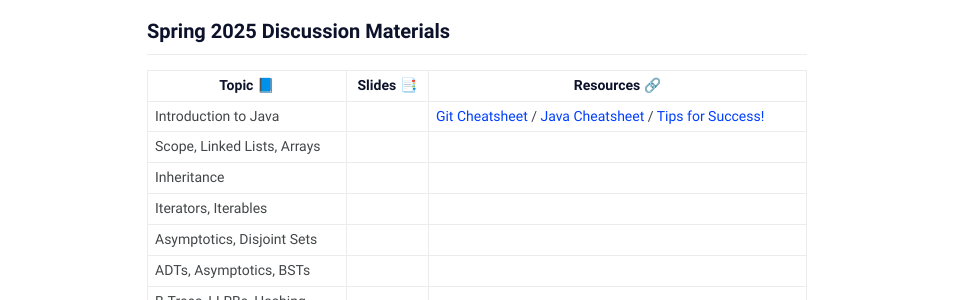
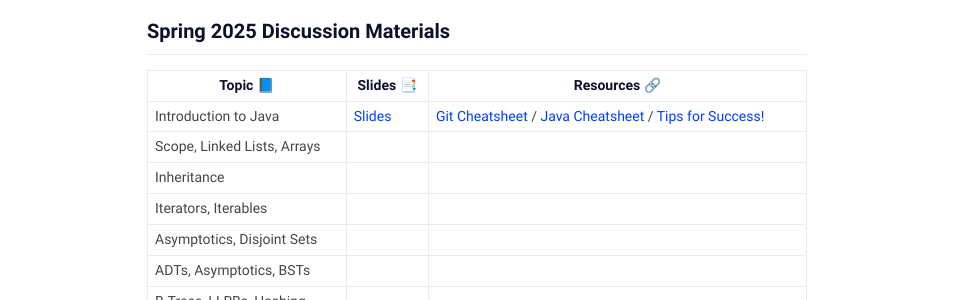
Before and after one commit to stellakaval/stellakaval.github.io, a Jekyll site: the page built from teaching.md, in a window 1280 px wide and 900 px high. Shown: the part 163-463 px from the top of the window, without its empty margins (163-1116 px from the left). Built offline with Jekyll 4.4.1, drawn with Linux system fonts in a browser that asks for light colours.

Commit message:
disc 1 link

```diff
--- a/teaching.md
+++ b/teaching.md
@@ -11,7 +11,7 @@ comments: false
 
 | Topic 📘                    | Slides 📑          | Resources 🔗                                                                      |
 | --------------------------- | ----------------- | --------------------------------------------------------------------------------- |
-| Introduction to Java        |                   | [Git Cheatsheet][O1] / [Java Cheatsheet][O2] / [Tips for Success!][O3]   |
+| Introduction to Java        |  [Slides][J1]     | [Git Cheatsheet][O1] / [Java Cheatsheet][O2] / [Tips for Success!][O3]   |
 | Scope, Linked Lists, Arrays |                   |              |
 | Inheritance                 |                   |              |
 | Iterators, Iterables        |                   |              |
```
Also changed, not shown: other parts of teaching.md (+1 -0 lines).
